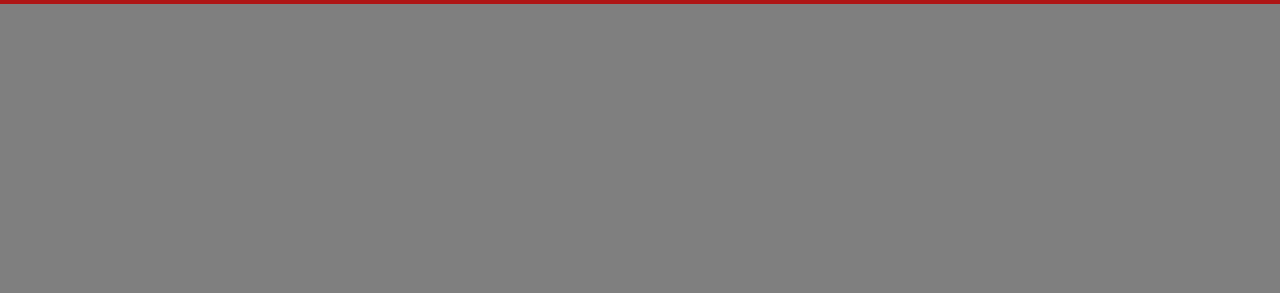
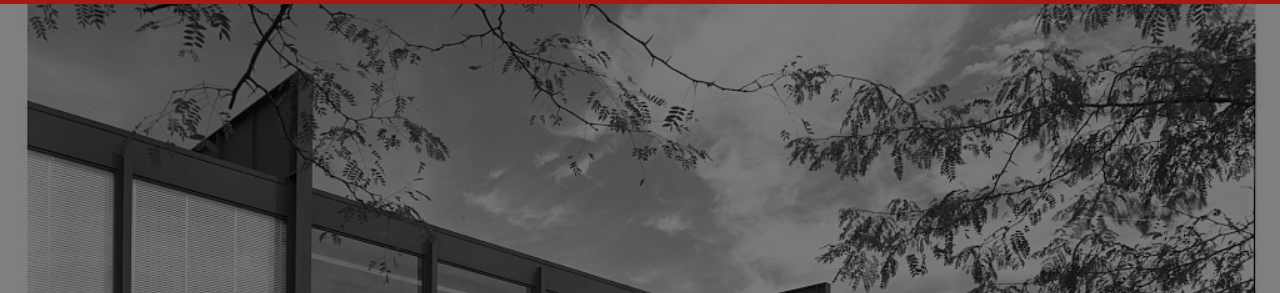
Before and after one commit to Supreeth19/Supreeth19.github.io, a plain HTML site: page index1.html in a window 1280 px wide. Shown: the part 64-357 px from the top of the page. Drawn offline with Linux system fonts and the light colour scheme.

Commit message:
updated css

```diff
--- a/styles1.css
+++ b/styles1.css
@@ -52,7 +52,7 @@ nav .container {
 
 /* Header */
 header {
-    background: linear-gradient(rgba(0, 0, 0, 0.5), rgba(0, 0, 0, 0.5)), url('background.jpg') center/cover no-repeat;
+    background: linear-gradient(rgba(0, 0, 0, 0.5), rgba(0, 0, 0, 0.5)), url('background1.jpg') center/cover no-repeat;
     height: 100vh;
     color: white;
     display: flex;
```
Also changed, not shown: 1 other file.
